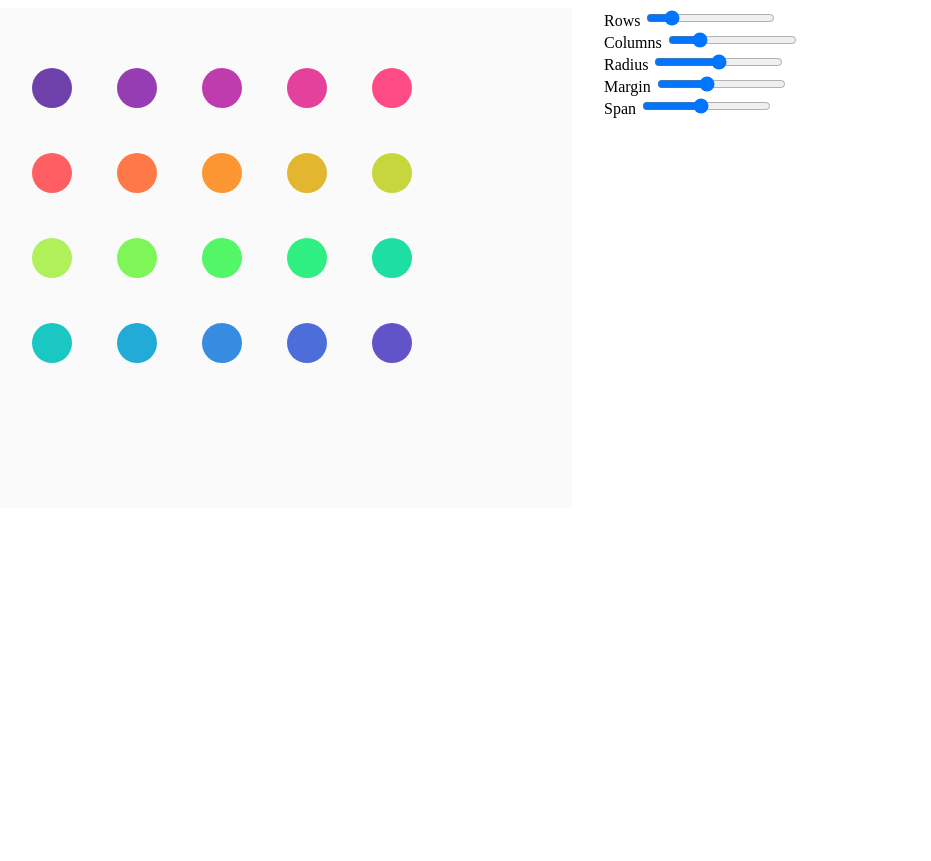
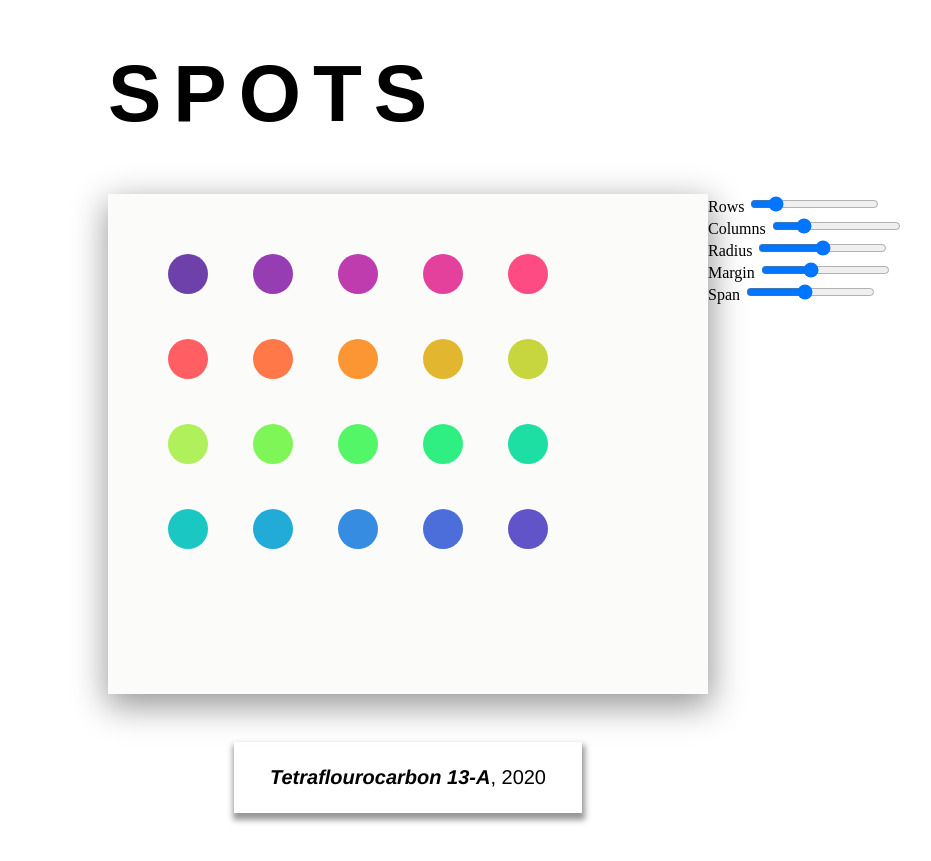
Before and after one commit to dsyed/hirstspots, a website with bundled scripts: page index.html in a window 1280 px wide. Shown: the whole page, without its empty margins (36-967 px from the left). Before the commit the page ends 800 px from the top, so only its background shows below. Built offline with nearby package versions, Linux system fonts and the light colour scheme.

Commit message:
Add title, label, and drop shadows

```diff
--- a/index.html
+++ b/index.html
@@ -1,9 +1,18 @@
 <html>
   <head>
+    <title>Spots</title>
     <link rel="stylesheet" type="text/css" href="style.css">
   </head>
   <body>
+    <header>
+      <h1>Spots</h1>
+      <nav></nav>
+    </header>
+    <main>
+      <div>
         <div id="grid"></div>
+        <label for="grid"><strong><em>Tetraflourocarbon 13-A</em></strong>, 2020</label>
+      </div>
       <div id="controls">
         <div>
           <label for="rows">Rows</label>
@@ -26,6 +35,7 @@
           <input type="range" name="distBetweenSpots" id="distBetweenSpots" min="0" max="100" value="45">
         </div>
       </div>
+    </main>
     <script src="./index.ts"></script>
   </body>
 </html>
--- a/index.ts
+++ b/index.ts
@@ -1,5 +1,5 @@
 import * as d3 from "d3";
 import { Grid } from "./models/grid";
 
-let grid = new Grid(4, 5, 20, 60, 45, "#fafafa");
+let grid = new Grid(4, 5, 20, 60, 45, "#fbfbf9");
 d3.select("#grid").append(() => grid.render());
--- a/style.css
+++ b/style.css
@@ -1,7 +1,35 @@
 body {
+  margin: 3em 9em;
+}
+
+header > h1 {
+  font: 80px Futura, sans-serif;
+  font-weight: 600;
+  letter-spacing: 12px;
+  text-transform: uppercase;
+}
+
+main {
   display: flex;
 }
 
-body > div {
+main >*:first-child {
+  display: flex;
+  flex-direction: column;
+}
+
+label[for="grid"] {
+  align-self: center;
+  padding: 24px 36px;
+  margin-top: 48px;
+  font: 20px Helvetica, Arial, sans-serif;
+  box-shadow: 1px 5px 6px 2px rgba(0, 0, 0, 0.41);
+}
+
+main > div {
   flex: 50%;
 }
+
+#grid {
+  box-shadow: 1px 10px 32px 2px rgba(0, 0, 0, 0.41);
+}
```
Also changed, not shown: dist/index.html, 7 other files. Lines whose indentation alone changed are shown as unchanged.
